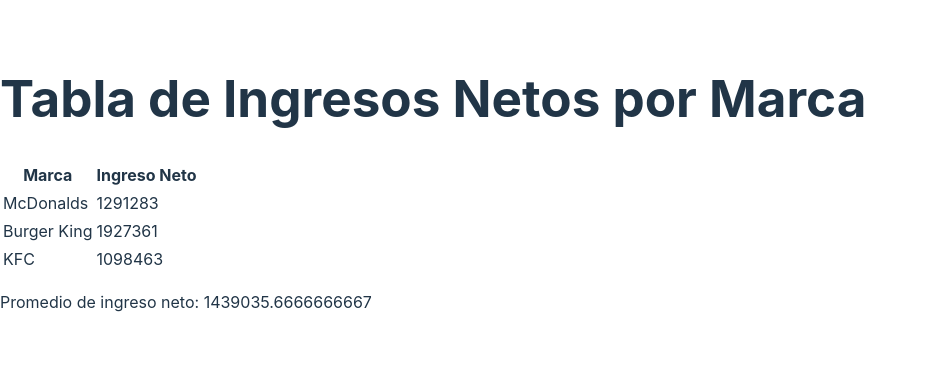
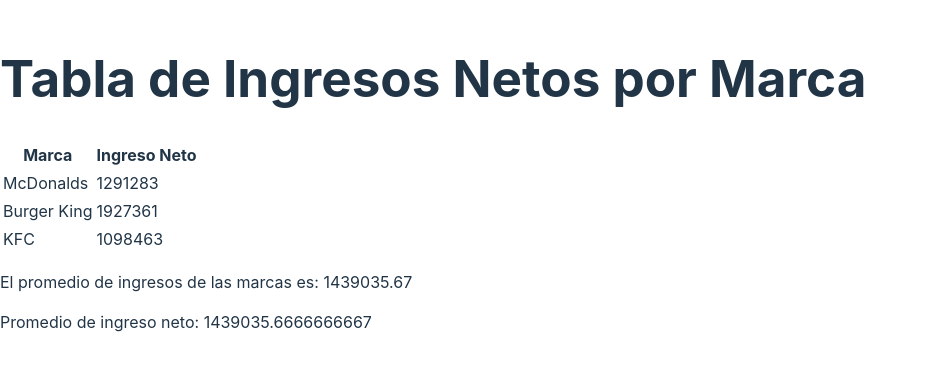
Before and after one commit to Juampibruera/Practicas-Lab, a React (Vite) app in the folder practica2lab/: page / in a window 1280 px wide. Shown: the part 217-588 px from the top of the page, without its empty margins (0-926 px from the left). Built offline with nearby package versions, Linux system fonts and the light colour scheme.

Commit message:
Update Table.jsx

```diff
--- a/practica2lab/src/Table.jsx
+++ b/practica2lab/src/Table.jsx
@@ -1,5 +1,10 @@
-const Table = ({ netIncomes }) => {
+import PropTypes from "prop-types";
+
+const Table = ({netIncomes}) => {
+    const totalIncome = netIncomes.reduce((sum, item) => sum + item.income, 0);
+    const averageIncome = (totalIncome/netIncomes.length).toFixed(2);
     return (
+        <>
         <table>
             <thead>
                 <tr>
@@ -8,15 +13,21 @@
                 </tr>
             </thead>
             <tbody>
-                {netIncomes.map((income, index) => (
+                {netIncomes.map((branch,index)=> (
                     <tr key={index}>
-                        <td>{income.brand}</td>
-                        <td>{income.income}</td>
+                        <td>{branch.brand}</td>
+                        <td>{branch.income}</td>
                     </tr>
                 ))}
             </tbody>
         </table>
+        <p>El promedio de ingresos de las marcas es: {averageIncome}</p>
+        </>
     );
 }
 
+Table.propTypes = {
+    netIncomes: PropTypes.array
+};
+
 export default Table;
```
